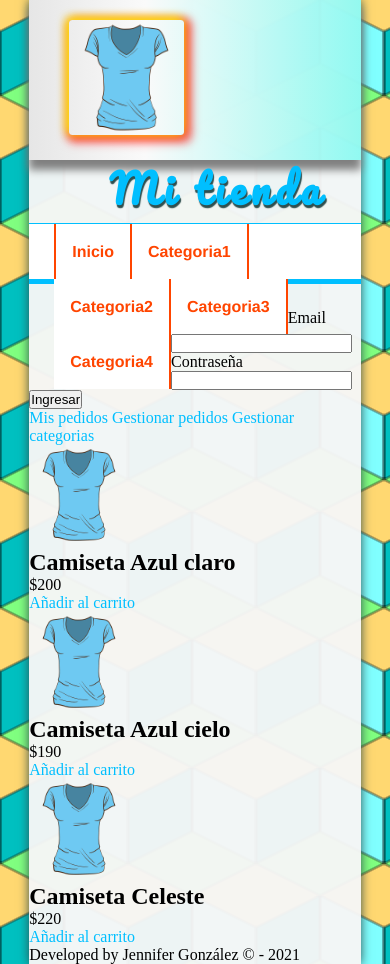
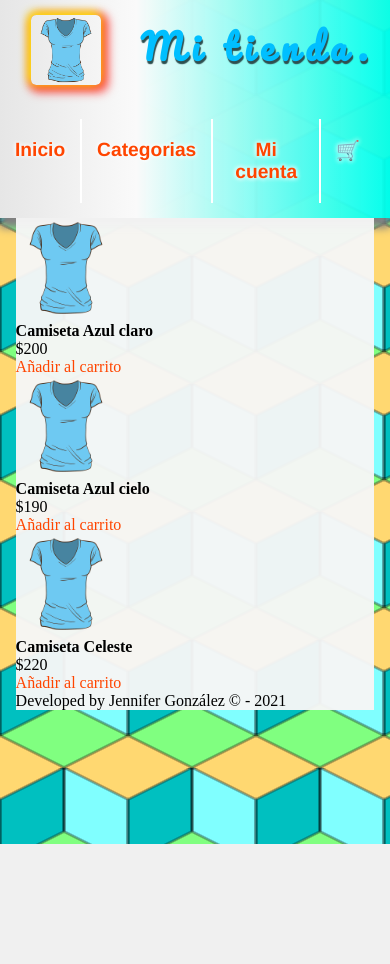
Before and after one commit to JenniferGonzalez36/my_store_test, a PHP site: page / in a window 390 px wide. After the commit the page ends 844 px from the top, so only its background shows below. Run offline with PHP 8.4, Linux system fonts and the light colour scheme.

Commit message:
Adding better style to header and nav menu
Making header and nav menu responsive.
Deleting the login part.
Deleting some categories.
I will remake the deleted items later, making them better.

```diff
--- a/assets/css/styles.css
+++ b/assets/css/styles.css
@@ -1,6 +1,12 @@
 * {
   padding: 0;
   margin: 0;
+  font-size: 16px;
+}
+
+:root {
+  --orange-color: #ff4500;
+  --blue-color: #00bfff;
 }
 
 body {
@@ -8,48 +14,30 @@ body {
   background-attachment: fixed;
 }
 
-a,
-a:visited {
-  color: deepskyblue;
-  text-decoration: none;
-}
-
-a:hover {
-  color: darkblue;
-}
-
-#container {
-  margin: 0 auto;
-  background-color: #f6f6f6f6;
-  width: 85%;
-  box-shadow: 0 0 10px darkslategrey;
-}
-
 #header {
+  display: flex;
+  justify-content: space-around;
+  align-items: center;
+  flex-wrap: wrap;
   background: linear-gradient(
     90deg,
     rgba(230, 230, 230, 1) 0%,
     rgba(250, 250, 250, 1) 35%,
-    rgba(0, 255, 235, 0.4) 100%
+    rgba(0, 255, 235, 0.95) 100%
   );
-  min-height: 160px;
-  /*border-bottom: 5px solid darkslategray;*/
   box-shadow: 0 10px 8px gray;
-  margin-bottom: 20px;
 }
 
 #logo {
-  padding: 20px;
-  margin-left: 20px;
+  display: flex;
+  padding: 15px 0 15px 15px;
 }
 
 #logo img {
-  border-radius: 3px;
-  float: left;
-  max-height: 115px;
+  border-radius: 5px;
+  height: 70px;
   box-shadow: -2px 0 10px #ff08, 0 -2px 10px #ff08, -3px -3px 10px #ff08,
     2px 0 10px #f008, 0 2px 10px #f008, 3px 3px 10px 5px #f008;
-  /*cursor: pointer;*/
   transition: all 300ms;
 }
 
@@ -60,77 +48,75 @@ a:hover {
 }
 
 #title {
-  float: left;
-  font-size: 40px;
-  letter-spacing: 5px;
+  white-space: nowrap;
+  font-size: 2.2em;
+  letter-spacing: 0.2em;
   font-family: "Pacifico", cursive, Verdana, Arial, Helvetica, sans-serif;
-  /*text-transform: uppercase;*/
-  color: deepskyblue;
+  color: var(--blue-color);
   font-weight: bold;
   text-decoration: none;
-  margin-top: 18px;
   margin-left: 40px;
   text-shadow: 1px 3px 1px darkslategray;
   transition: text-shadow 300ms, color 300ms, transform 300ms;
 }
 
 #title:hover {
-  text-shadow: 1px 3px 3px gray, -1px -1px 1px darkgray, 0 0 10px orangered;
+  text-shadow: 1px 3px 3px gray, -1px -1px 1px darkgray,
+    0 0 10px var(--orange-color);
   color: cyan;
-  transform: skewX(-10deg) scale(1.2, 1.2) translateX(15px);
+  transform: skewX(-10deg) scale(1.2, 1.2);
 }
 
 .product img {
   width: 100px;
 }
 
-#menu {
-  clear: both;
-  background-color: white;
-  min-height: 55px;
-  border-top: 1px solid deepskyblue;
-  border-bottom: 5px solid deepskyblue;
-  margin-bottom: 25px;
+#nav-main-menu ul {
+  display: flex;
+  padding: 15px 15px 15px 0;
+  list-style: none;
 }
 
-#menu ul {
-  list-style: none;
-  margin: 0 auto;
-  margin-left: 25px;
+#nav-main-menu ul li {
+  text-align: center;
+  border-left: 2px solid white;
 }
 
-#menu ul li {
-  line-height: 55px;
-  float: left;
-  border-right: 2px solid orangered;
+#nav-main-menu ul li:first-child {
+  border-left: none;
 }
 
-#menu ul li:hover {
+#nav-main-menu ul li:hover {
   transform: scale(1.2, 1.2);
-  border-right: 2px solid #ff450000;
 }
 
-#menu ul li:first-child {
-  border-left: 2px solid orangered;
+#nav-main-menu a {
+  display: block;
+  padding: 20px 15px;
+  font-family: Helvetica, Tahoma, Arial;
+  font-size: 1.2em;
+  font-weight: bold;
+  color: var(--orange-color);
+  text-shadow: 0 0 5px white, 0 0 5px white;
 }
 
-#menu ul li:first-child:hover {
-  border-left: 2px solid #ff450000;
+#nav-main-menu a:hover {
+  background: rgba(251, 255, 100);
+  outline: 12px outset #00bfff99;
 }
 
-#menu a {
-  background: white;
-  display: block;
-  padding: 0 16px;
-  font-family: Helvetica, Tahoma, Arial;
-  font-weight: bold;
-  color: orangered;
-  /*transition: background 100ms;*/
+#container {
+  margin: 0 auto;
+  background-color: #f6f6f6f6;
+  width: 92%;
 }
 
-#menu a:hover {
-  background: rgba(251, 255, 100);
-  color: orangered;
-  text-shadow: 0 0 1px white;
-  outline: 12px outset #00bfff99;
+a,
+a:visited {
+  color: var(--orange-color);
+  text-decoration: none;
 }
+
+a:hover {
+  color: darkblue;
+}
--- a/index.php
+++ b/index.php
@@ -13,54 +13,35 @@
 </head>
 
 <body>
-  <div id="container">
-    <!-- CABECERA -->
   <header id="header">
     <div id="logo">
       <a href="index.php">
         <img src="assets/img/T-shirt.png" alt="Camiseta-Logo">
       </a>
 
-        <a href="index.php" id="title">Mi tienda</a>
+      <a href="index.php" id="title">Mi tienda.</a>
     </div>
-    </header>
-    <!-- MENU -->
-    <nav id="menu">
+    <nav id="nav-main-menu">
       <ul>
         <li>
           <a href="#">Inicio</a>
         </li>
         <li>
-          <a href="#">Categoria1</a>
+          <a href="#">Categorias</a>
         </li>
         <li>
-          <a href="#">Categoria2</a>
+          <a href="#">Mi cuenta</a>
         </li>
         <li>
-          <a href="#">Categoria3</a>
-        </li>
-        <li>
-          <a href="#">Categoria4</a>
+          <a href="#" class="Shopping_cart-icon">🛒</a>
         </li>
       </ul>
     </nav>
+  </header>
+
+  <div id="container">
+
     <div id="content">
-      <!-- BARRA LATERAL -->
-      <aside id="aside_content">
-        <div id="login" class="block_aside">
-          <form action="#" method="POST">
-            <label for="email">Email</label>
-            <input type="email" name="email">
-            <label for="password">Contraseña</label>
-            <input type="password" name="password">
-            <input type="submit" value="Ingresar">
-          </form>
-          <a href="#">Mis pedidos</a>
-          <a href="#">Gestionar pedidos</a>
-          <a href="#">Gestionar categorias</a>
-        </div>
-      </aside>
-
       <!-- CONTENIDO CENTRAL -->
       <div id="main_content">
         <div class="product">
@@ -85,6 +66,9 @@
         </div>
       </div>
     </div>
+
+
+
     <!-- PIE DE PÁGINA -->
     <footer id="footer">
       <p>Developed by Jennifer González &copy; - 2021</p>
```
Lines whose indentation alone changed are shown as unchanged.
